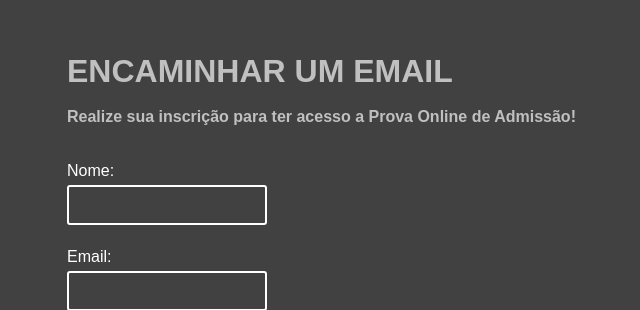
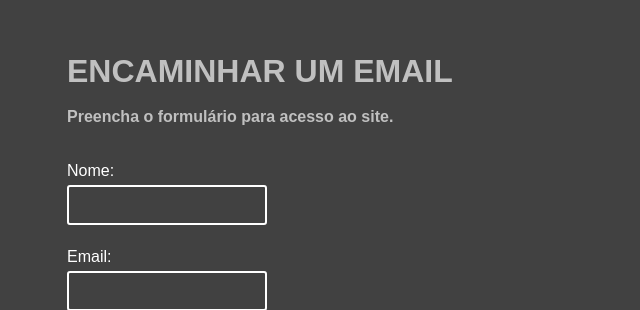
Before and after one commit to LimaHenrique/SiteFaculdadev3, a Django app: template app/templates/contato.html in a window 1280 px wide; the page is wider, and only the part inside the window is pictured. Shown: the part 358-668 px from the top of that part, without its empty margins (233-873 px from the left). Run offline with Django 3.2, Linux system fonts and the light colour scheme; the template is opened without the code that fills it: values that come from a table or form of the project are taken from there, others are empty; parts of the project's set-up code (start-up, migrations or seed data) failed here and were passed over.

Commit message:
Update contato.html

```diff
--- a/app/templates/contato.html
+++ b/app/templates/contato.html
@@ -4,7 +4,7 @@
 <br/><br/><br/><br/>
 <div id="inscricao">
     <h1>ENCAMINHAR UM EMAIL</h1><br/>
-    <h4>Realize sua inscrição para ter acesso a Prova Online de Admissão!</h4><br/><br/>
+    <h4>Preencha o formulário para acesso ao site.</h4><br/><br/>
     <form method="post" action="#" id="dados">
         {% csrf_token %}
         <label for="nome">Nome:</label><input type="text" id="nome" name="Nome"/><br/><br/>
```
